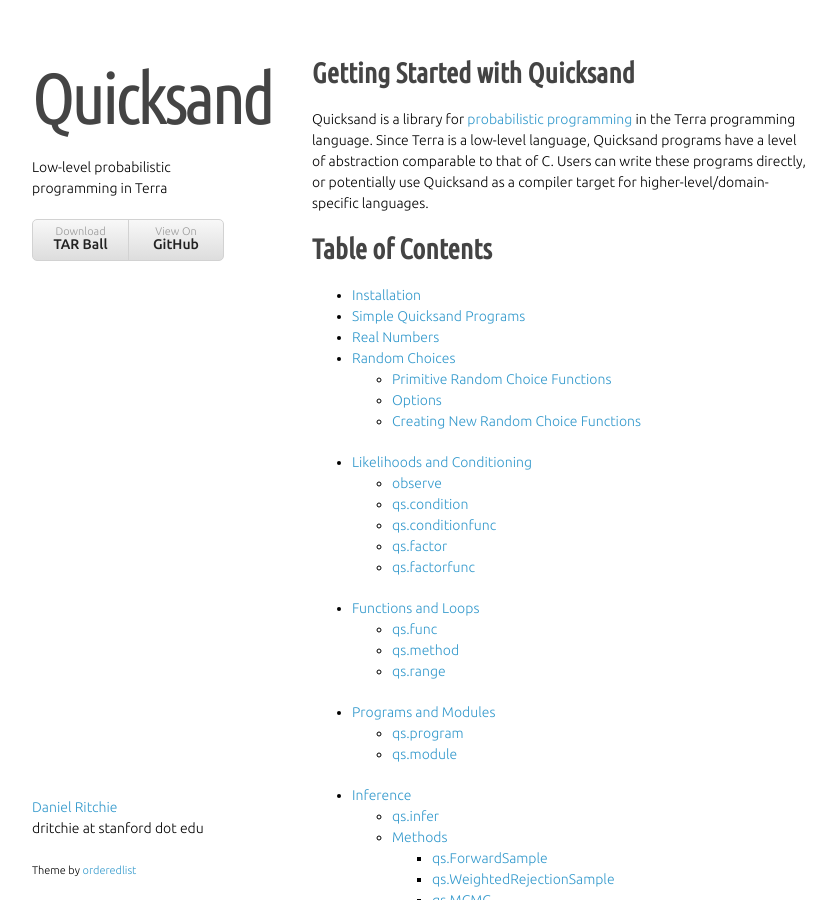
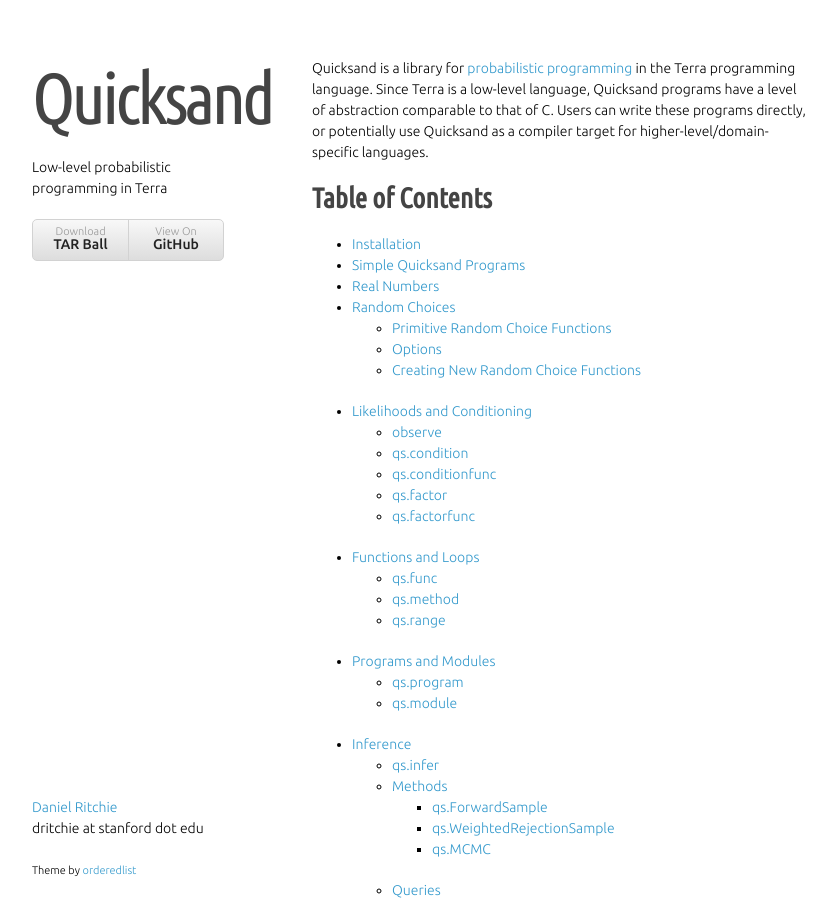
Before and after one commit to dritchie/quicksand, a Jekyll site: the page built from index.md, in a window 1280 px wide and 900 px high. Shown: the whole window, without its empty margins (218-1054 px from the left). Built offline with Jekyll 4.4.1, drawn with Linux system fonts in a browser that asks for light colours; some web fonts are replaced.

Commit message:
Testing if it looks better without the first header.

```diff
--- a/index.md
+++ b/index.md
@@ -2,8 +2,6 @@
 layout: post
 title: Quicksand
 ---
-
-<h1>Getting Started with Quicksand</h1>
 
 Quicksand is a library for [probabilistic programming](http://web.stanford.edu/~ngoodman/papers/POPL2013-abstract.pdf) in the Terra programming language. Since Terra is a low-level language, Quicksand programs have a level of abstraction comparable to that of C. Users can write these programs directly, or potentially use Quicksand as a compiler target for higher-level/domain-specific languages.
 
```
